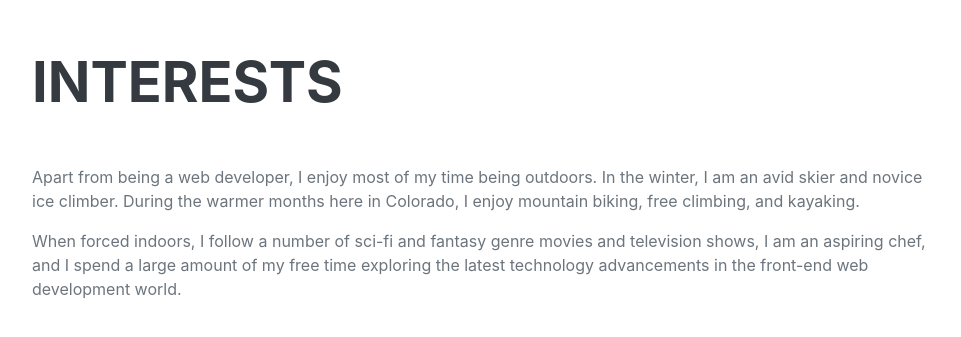
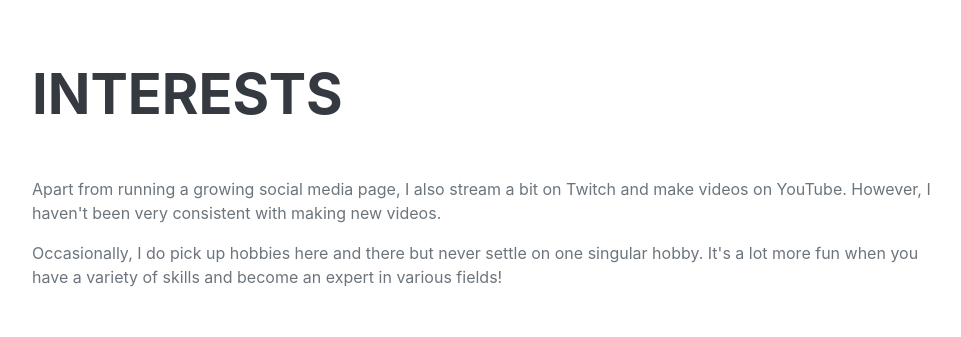
Before and after one commit to ljiang13/ljiang13-github.io, a plain HTML site: page resume/index.html in a window 1280 px wide. Shown: the part 5114-5451 px from the top of the page, without its empty margins (288-1249 px from the left). Drawn offline with nearby package versions, Linux system fonts and the light colour scheme; a web font is replaced by a local one.

Commit message:
interests updated

```diff
--- a/resume/index.html
+++ b/resume/index.html
@@ -167,8 +167,10 @@
             <section class="resume-section" id="Interests">
                 <div class="resume-section-content">
                     <h2 class="mb-5">Interests</h2>
-                    <p>Apart from being a web developer, I enjoy most of my time being outdoors. In the winter, I am an avid skier and novice ice climber. During the warmer months here in Colorado, I enjoy mountain biking, free climbing, and kayaking.</p>
-                    <p class="mb-0">When forced indoors, I follow a number of sci-fi and fantasy genre movies and television shows, I am an aspiring chef, and I spend a large amount of my free time exploring the latest technology advancements in the front-end web development world.</p>
+                    <p>Apart from running a growing social media page, I also stream a bit on Twitch and
+                        make videos on YouTube. However, I haven't been very consistent with making new videos. </p>
+                    <p class="mb-0">Occasionally, I do pick up hobbies here and there but never settle on one singular hobby.
+                        It's a lot more fun when you have a variety of skills and become an expert in various fields!  </p>
                 </div>
             </section>
         </div>
```
